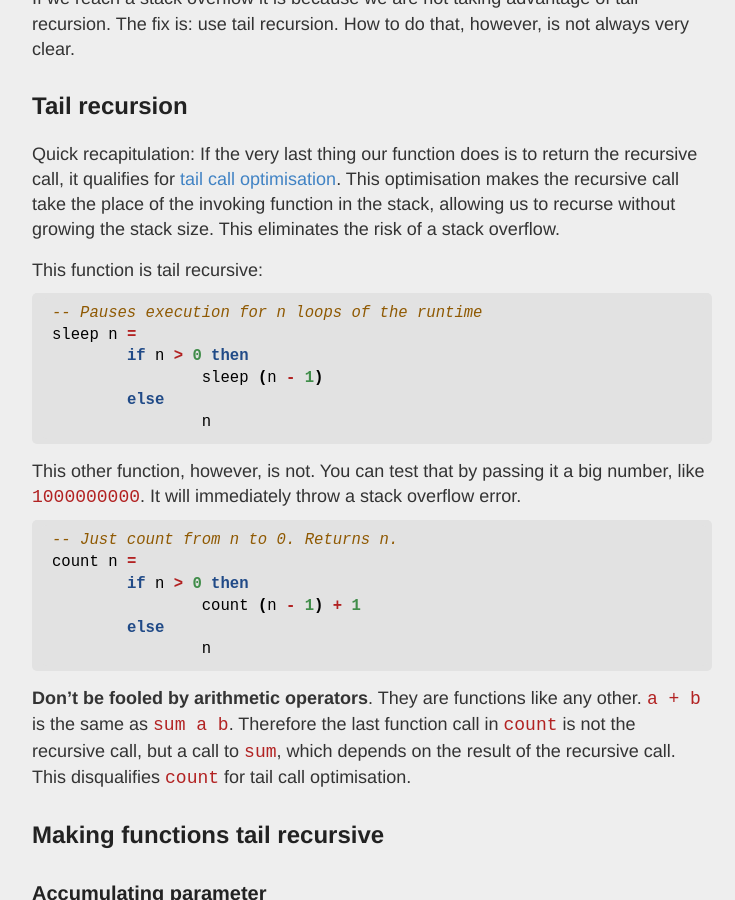
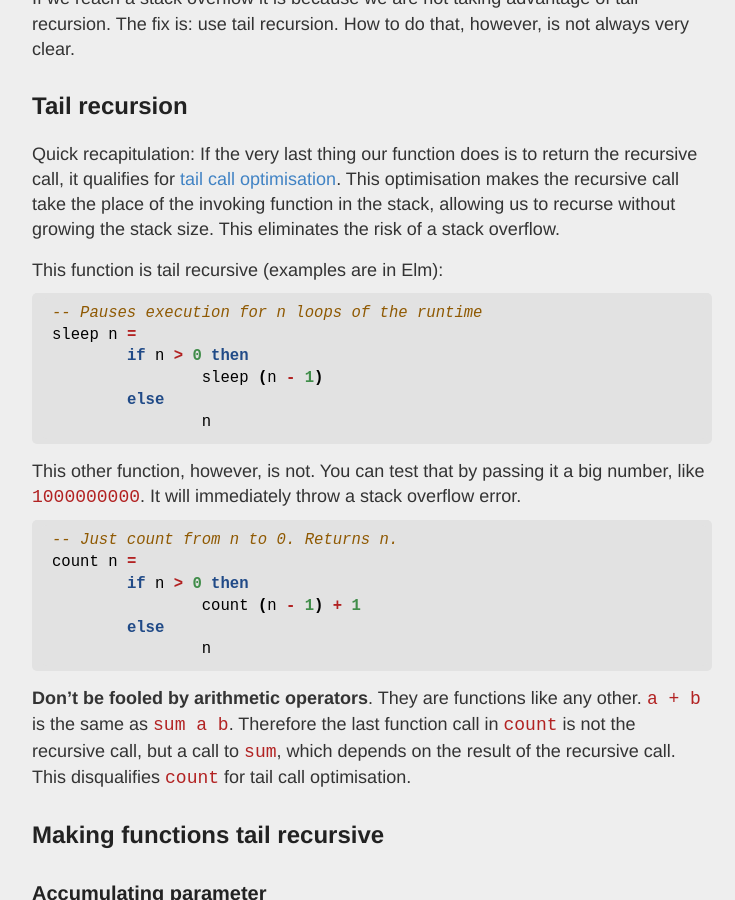
Before and after one commit to lazamar/lazamar.github.io, a Jekyll site: the page built from _posts/2018-03-23-recursion-patterns.md, in a window 1280 px wide and 900 px high, scrolled down 621 px. Shown: the whole window, without its empty margins (268-1003 px from the left). Built offline with Jekyll 4.4.1, drawn with Linux system fonts in a browser that asks for light colours; comment, search, counter and statistics services are not loaded.

Commit message:
State that examples are in Elm

````diff
--- a/_posts/2018-03-23-recursion-patterns.md
+++ b/_posts/2018-03-23-recursion-patterns.md
@@ -25,7 +25,7 @@ If we reach a stack overflow it is because we are not taking advantage of tail r
 
 Quick recapitulation: If the very last thing our function does is to return the recursive call, it qualifies for [tail call optimisation](https://en.wikipedia.org/wiki/Tail_call). This optimisation makes the recursive call take the place of the invoking function in the stack, allowing us to recurse without growing the stack size. This eliminates the risk of a stack overflow.
 
-This function is tail recursive:
+This function is tail recursive (examples are in Elm):
 
 ``` haskell
 -- Pauses execution for n loops of the runtime
````
